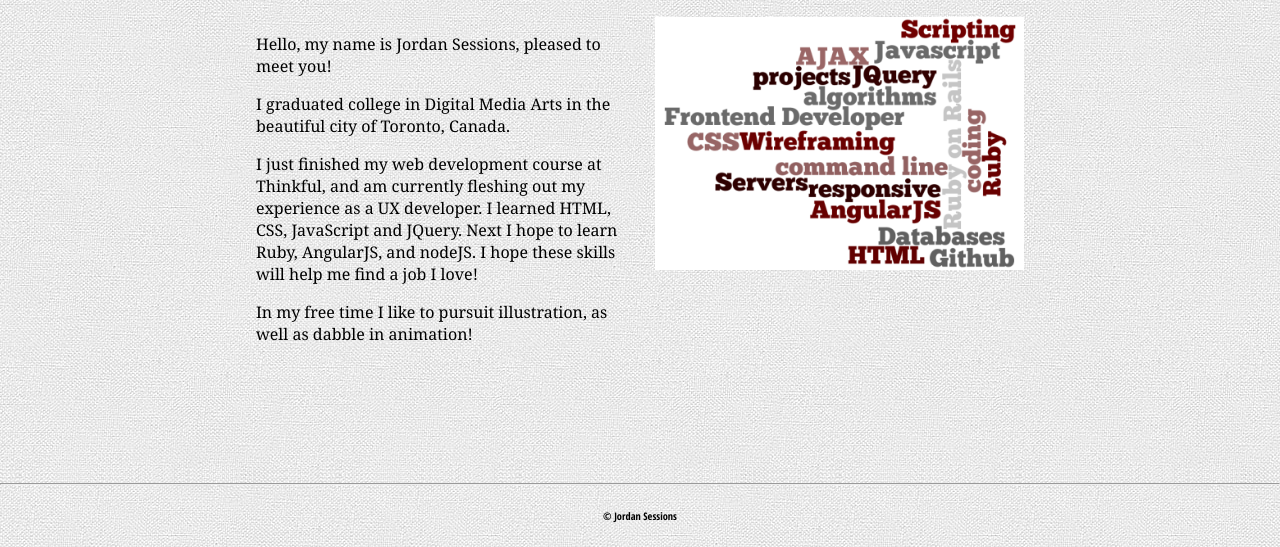
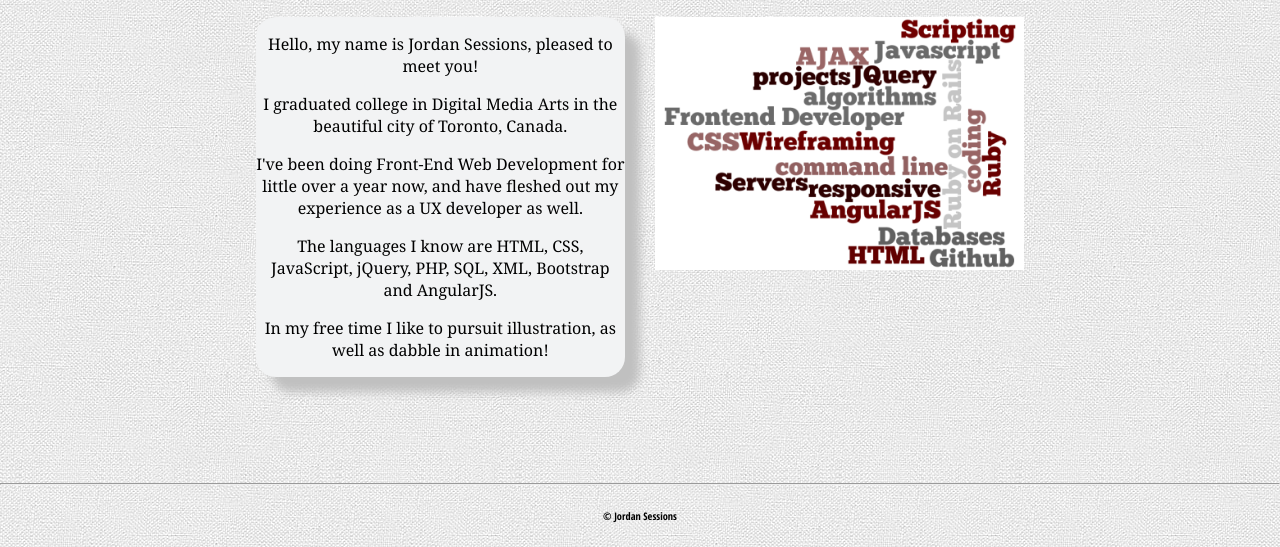
Before and after one commit to Parrotine/Jordan_Portfolio_Showcase, a plain HTML site: page about-me.html in a window 1280 px wide. Shown: the part 253-800 px from the top of the page. Drawn offline with Linux system fonts and the light colour scheme; a web font is replaced by a local one.

Commit message:
small changes

```diff
--- a/about-me.html
+++ b/about-me.html
@@ -40,7 +40,8 @@
 			<div class="column1">
 				<p>Hello, my name is Jordan Sessions, pleased to meet you!</p>
 				<p>I graduated college in Digital Media Arts in the beautiful city of Toronto, Canada.</p>
-					<p>I just finished my web development course at Thinkful, and am currently fleshing out my experience as a UX developer. I learned HTML, CSS, JavaScript and JQuery. Next I hope to learn Ruby, AngularJS, and nodeJS. I hope these skills will help me find a job I love!</p>
+					<p>I've been doing Front-End Web Development for little over a year now, and have fleshed out my experience as a UX developer as well.</p>
+                <p>The languages I know are HTML, CSS, JavaScript, jQuery, PHP, SQL, XML, Bootstrap and AngularJS.</p>
 						<p>In my free time I like to pursuit illustration, as well as dabble in animation!</p>
 			</div>
 
--- a/css/styles.css
+++ b/css/styles.css
@@ -144,6 +144,14 @@ footer h6 {
 .about-me .column1 {
 	font-family: "Gentium Book Basic", Georgia, serif;
 	font-weight: 50;
+    background-color: #f2f3f4;
+    text-align: center;
+    /*Rounded Corners*/
+    -moz-border-radius: 20px;
+    -webkit-border-radius: 20px;
+    border-radius: 20px;
+    /*END corners*/
+    box-shadow: 15px 15px 10px silver;
 }
 /**** END About Me ****/
 
```
Also changed, not shown: portfolio.html (+14 -6 lines), images/flying_game.JPG (added).
